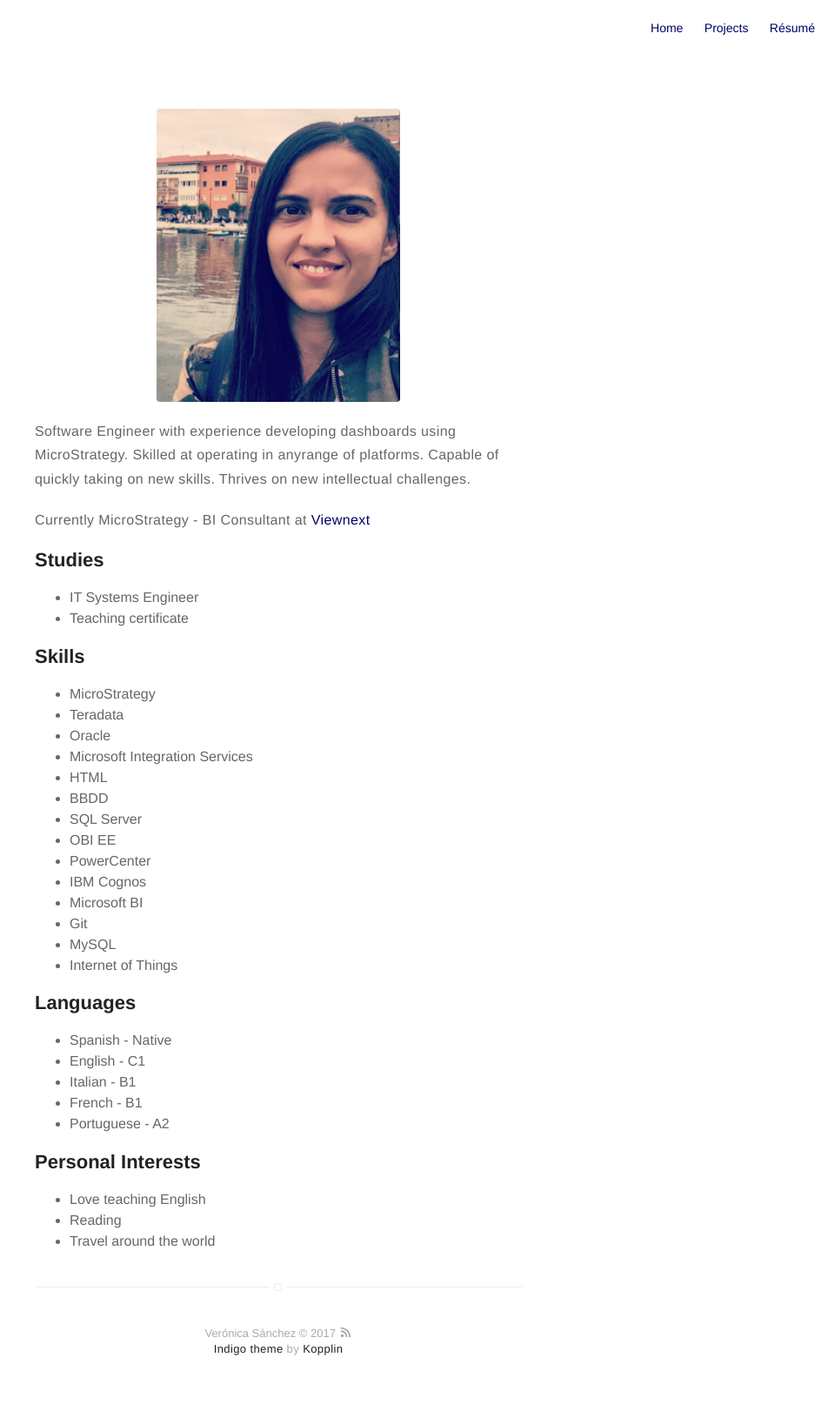
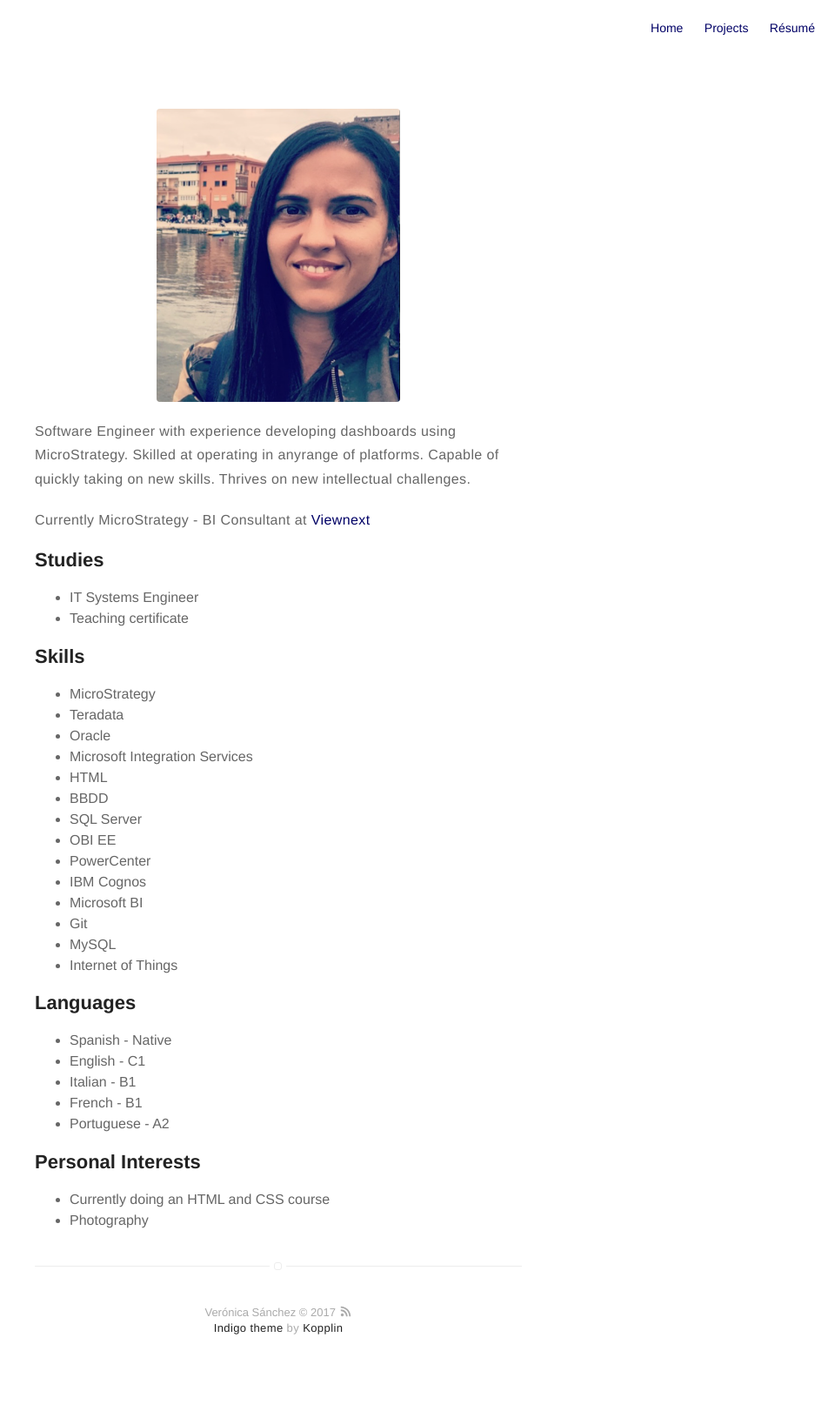
Before and after one commit to veronicasanchez/veronicasanchez, a Jekyll site: the page built from about.md, in a window 1280 px wide. Shown: the whole page at 87% size, without its empty margins (320-1280 px from the left). Built offline with Jekyll 4.4.1, drawn with Linux system fonts in a browser that asks for light colours; after the commit the page ends 1598 px from its top, so only the background shows below that.

Commit message:
changed interests

```diff
--- a/_config.yml
+++ b/_config.yml
@@ -102,7 +102,7 @@ related: true
 post-advance-links: [blog]
 
 # show author block at the end of a post ?
-show-author: false
+show-author: true
 
 # do you want some animations?
 animation: true
--- a/about.md
+++ b/about.md
@@ -49,7 +49,6 @@ new skills. Thrives on new intellectual challenges.</p>
 <h2>Personal Interests</h2>
 
 <ul>
-	<li>Love teaching English</li>
-	<li>Reading</li>
-	<li>Travel around the world</li>
+	<li>Currently doing an HTML and CSS course</li>
+	<li>Photography</li>
 </ul>
```
